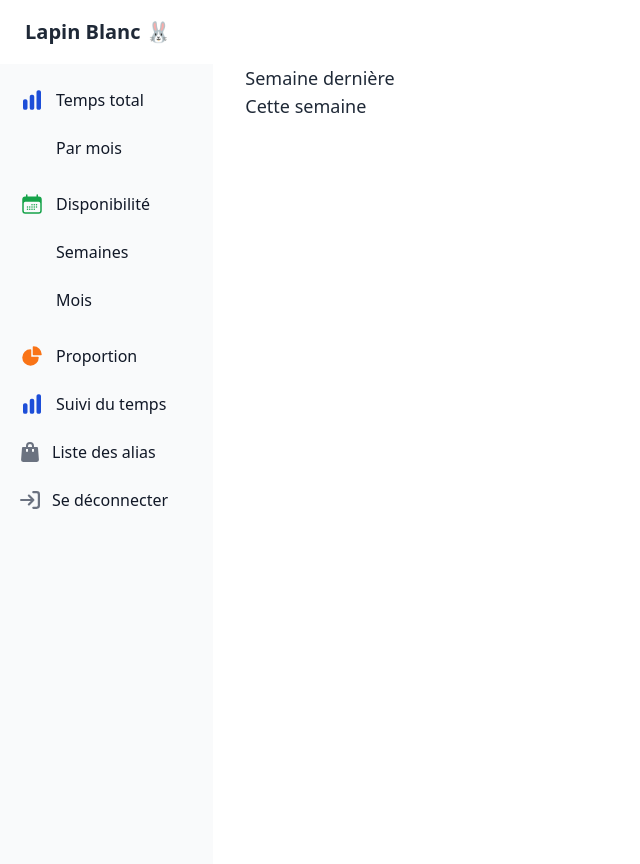
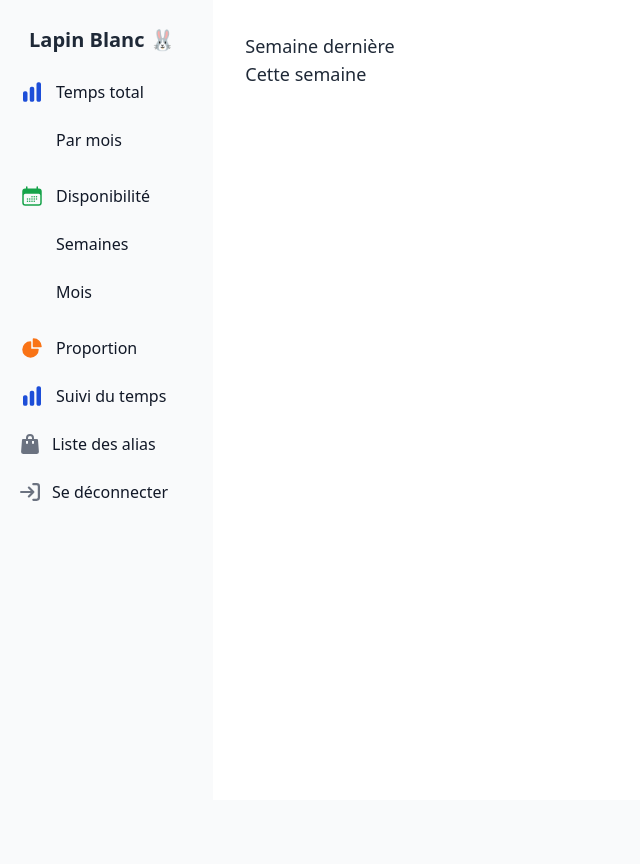
Before and after one commit to TelesCoop/white-rabbit, a Django app: template white_rabbit/templates/pages/home.html in a window 1280 px wide. Shown: the whole page, without its empty margins (0-640 px from the left). After the commit the page ends 501 px from the top, so only its background shows below. Run offline with Django 3.2, Linux system fonts and the light colour scheme; the template is opened without the code that fills it, so the values that code supplies are empty; the visitor is signed in with stand-in values (Sample User, id 1); style sheets or scripts are compiled from the project's sources; some libraries are stand-ins or nearby versions.

Commit message:
feat: remove header.html

```diff
--- a/white_rabbit/templates/base.html
+++ b/white_rabbit/templates/base.html
@@ -21,11 +21,10 @@
 </head>
 <body>
 {% load white_rabbit_tags %}
-{% include "components/header.html" %}
 <main class="flex w-full">
     {% include "components/sidebar.html" %}
     <div class="w-10/12">
-        <div class="p-8 pt-0">
+        <div class="p-8">
             {% block content %}
             {% endblock %}
         </div>
--- a/white_rabbit/templates/components/header.html
+++ /dev/null
@@ -1,5 +0,0 @@
-<nav class="navbar bg-base-100 max-h-[60px]" aria-label="Navigation principale">
-    <div class="flex-1">
-        <a class="btn btn-ghost text-xl" target="_self">Lapin Blanc 🐰</a>
-    </div>
-</nav>
--- a/white_rabbit/templates/components/sidebar.html
+++ b/white_rabbit/templates/components/sidebar.html
@@ -3,6 +3,9 @@
        aria-label="Sidebar">
   <div class="h-full px-3 py-4 overflow-y-auto bg-gray-50 dark:bg-gray-800">
     <ul class="space-y-2 font-medium">
+      <li>
+        <a class="btn btn-ghost text-xl" target="_self">Lapin Blanc 🐰</a>
+      </li>
       <li>
         <span
             class="flex items-center w-full p-2 text-base text-gray-900 rounded-lg group"
@@ -14,7 +17,8 @@
         </span>
         <ul id="dropdown-project" class="py-2 space-y-2">
           <li>
-            <a href="{% url 'projects' 'total' %}" class="flex items-center w-full p-2 text-gray-900 transition duration-75 rounded-lg pl-11 group hover:bg-gray-100 ">
+            <a href="{% url 'projects' 'total' %}"
+               class="flex items-center w-full p-2 text-gray-900 transition duration-75 rounded-lg pl-11 group hover:bg-gray-100 ">
               Par mois</a>
           </li>
         </ul>
```
